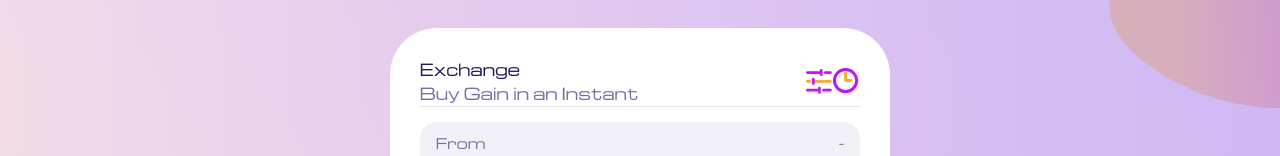
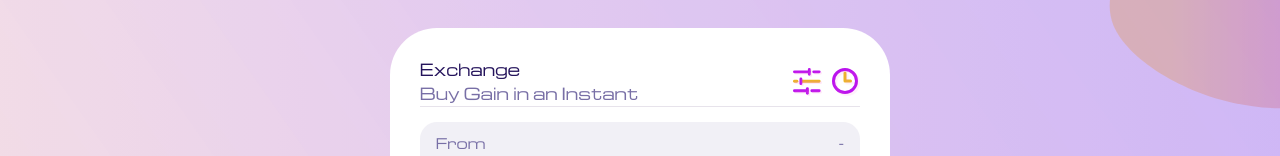
Before and after one commit to Jds-23/musical-couscous, a Next.js app: page / in a window 1280 px wide. Shown: the part 151-307 px from the top of the page. Built offline with nearby package versions, Linux system fonts and the light colour scheme.

Commit message:
icon buttons

```diff
--- a/components/Main/Main.module.css
+++ b/components/Main/Main.module.css
@@ -28,3 +28,31 @@
   object-fit: contain;
   width: 27px;
 }
+.main__header__buttons {
+  -webkit-box-align: center;
+  align-items: center;
+  border: 0px;
+  cursor: pointer;
+  display: inline-flex;
+  font-family: inherit;
+  font-size: 16px;
+  -webkit-box-pack: center;
+  justify-content: center;
+  letter-spacing: 0.03em;
+  line-height: 1;
+  opacity: 1;
+  outline: 0px;
+  transition: all 0.2s ease 0s;
+  height: 48px;
+  background-color: transparent;
+  box-shadow: none;
+  padding: 0px;
+  margin-left: 10px;
+  transform: scale(1);
+}
+.main__header__buttons:hover {
+  transform: scale(1.05);
+}
+.main__header__buttons:active {
+  transform: scale(1.02);
+}
--- a/components/Main/Main.tsx
+++ b/components/Main/Main.tsx
@@ -8,8 +8,12 @@ const Main: React.FC<React.HTMLAttributes<HTMLDivElement>> = ({ children }) => {
           <p>Buy Gain in an Instant</p>
         </div>
         <div className={styles.main__header__right}>
-          <img src={"./images/MenuIcon.svg"} />
-          <img src={"./images/RecentIcon.svg"} />
+          <button className={styles.main__header__buttons}>
+            <img src={"./images/MenuIcon.svg"} />
+          </button>
+          <button className={styles.main__header__buttons}>
+            <img src={"./images/RecentIcon.svg"} />
+          </button>
         </div>
       </div>
       <div className={styles.main__body}>{children}</div>
```
